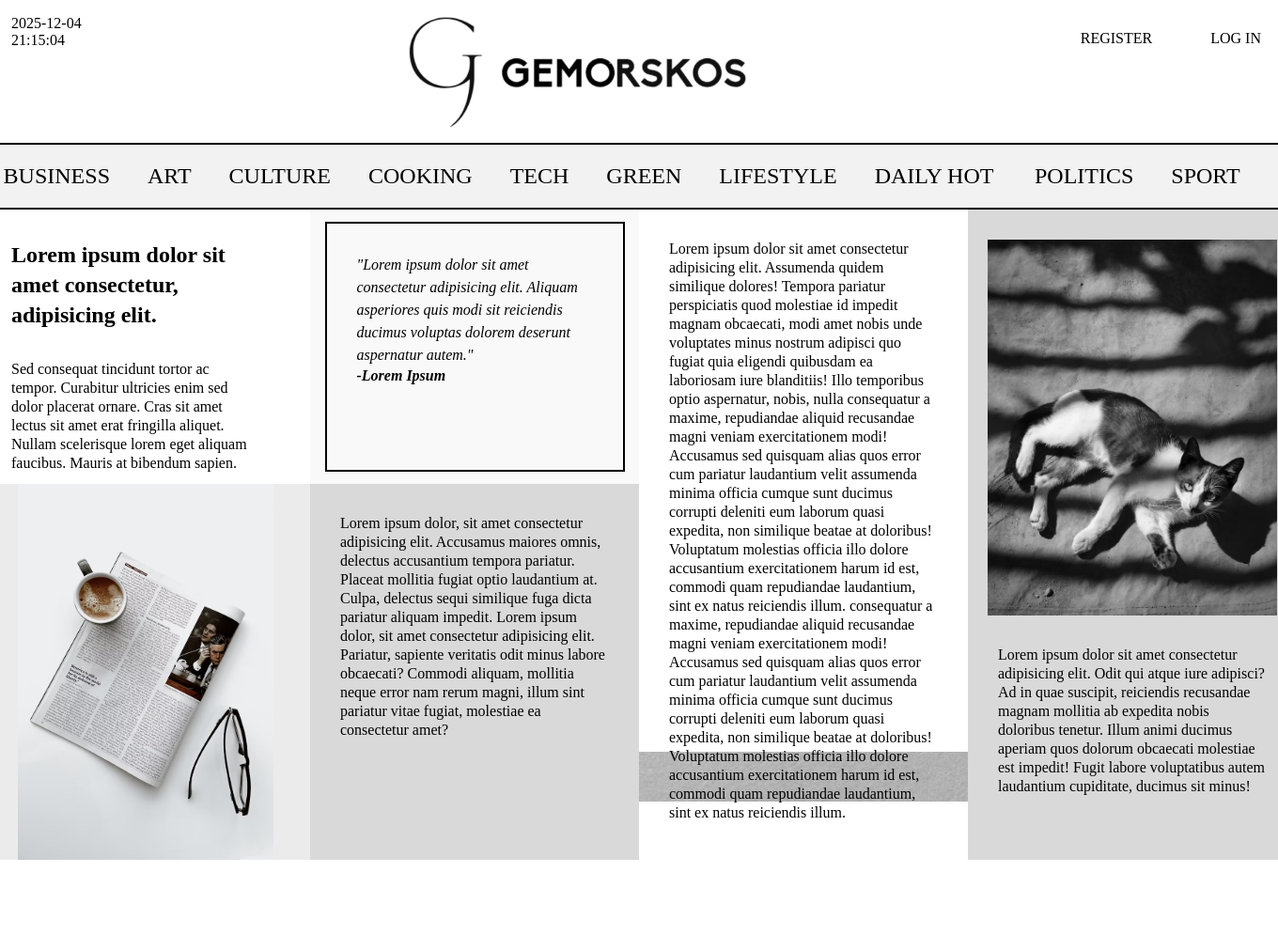
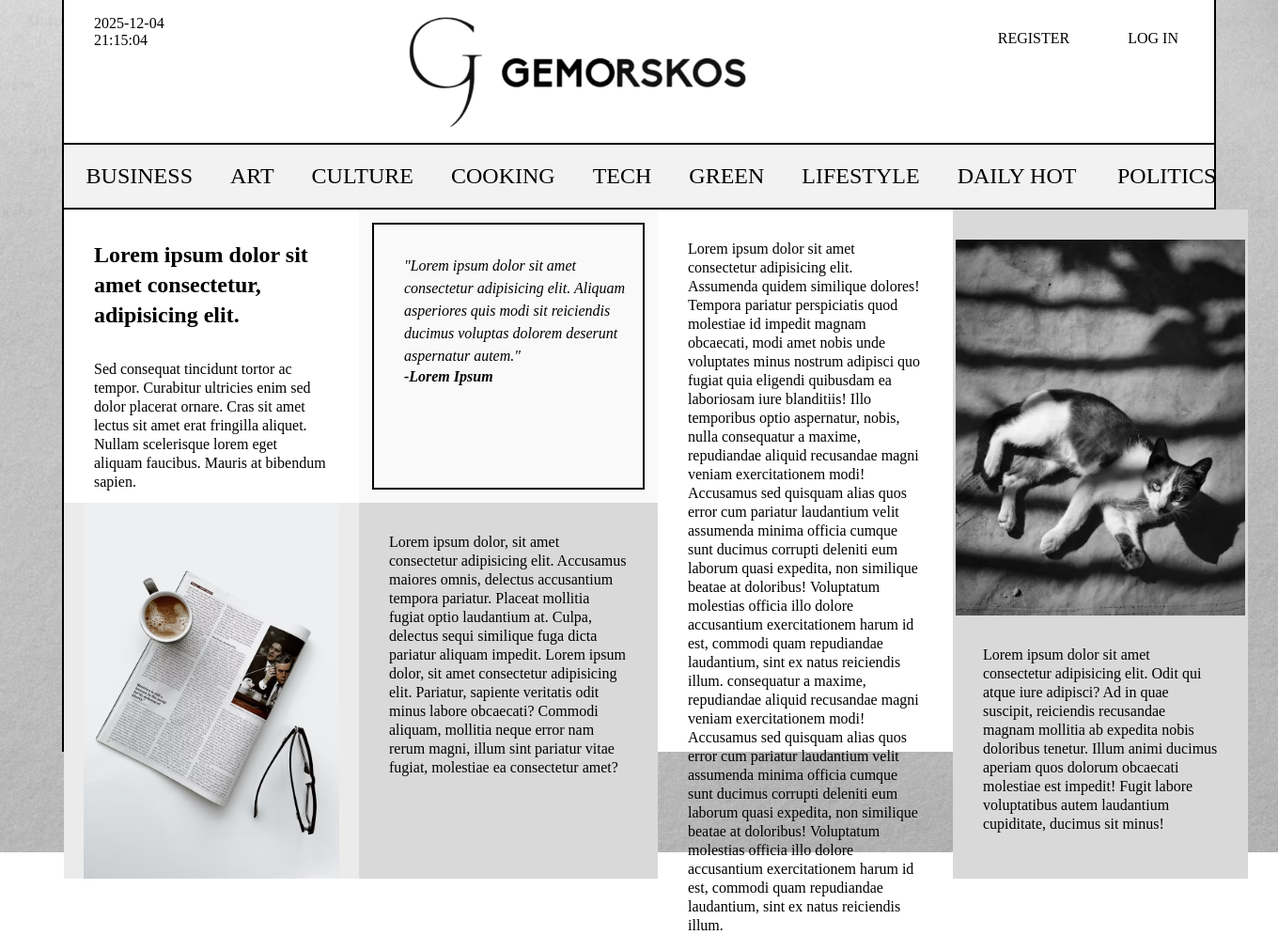
Before and after one commit to sigma-Jakub/gemorskosWebsite, a PHP site: page /main.php in a window 1360 px wide; the page is wider, and only the part inside the window is pictured. Shown: that part at 94% size. Before the commit the page ends 915 px from the top of that part, so only its background shows below. Run offline with PHP 8.4, Linux system fonts and the light colour scheme.

Commit message:
minor adjustments

```diff
--- a/main.php
+++ b/main.php
@@ -52,7 +52,7 @@
             <div class="main-header-right">
                 <div class="main-header-button-container">
                     <a href="#" class="main-header-button">REGISTER</a>
-                    <a href="#" class="main-header-button">LOG IN</a>
+                    <a href="login.php" class="main-header-button">LOG IN</a>
                 </div>
             </div>
         </div>
@@ -96,7 +96,7 @@
         </div>
         <div class="main-content-grid">
             <div class="content-one">
-                <div class="content-container">
+                <div>
                     <h1 class="content-title">
                         Lorem ipsum dolor sit amet consectetur, adipisicing elit.
                     </h1>
--- a/styles/styleMain.css
+++ b/styles/styleMain.css
@@ -4,7 +4,6 @@ body {
     background-image: url("../images/mainPageImg/mainBackground.png");
     background-size: cover;
     background-repeat: no-repeat;
-    background-position: center center;
     background-color: #FFFFFF;
     font-family: 'Times New Roman', Times, serif;
     font-size: 18px;
@@ -16,11 +15,7 @@ body {
     overflow: hidden;
 }
 
-p {
-    margin: 0;
-}
-
-h1 {
+p, h1 {
     margin: 0;
 }
 
@@ -30,7 +25,6 @@ h1 {
     background-color: #FFFFFF;
     border-right: 2px solid #000000;
     border-left: 2px solid #000000;
-    min-width: 1400px;
 }
 
 .main-header {
@@ -169,11 +163,6 @@ h1 {
     margin-bottom: 12px;
 }
 
-.content-container {
-    height: 90%;
-    width: 90%;
-}
-
 .content-two-container {
     border: 2px solid #000000;
     height: 90%;
@@ -189,8 +178,8 @@ h1 {
 }
 
 .content-cat-img {
-    height: auto;
     max-height: 400px;
+    min-height: 200px;
     object-fit: contain;
     margin-top: 32px;
 }
```
